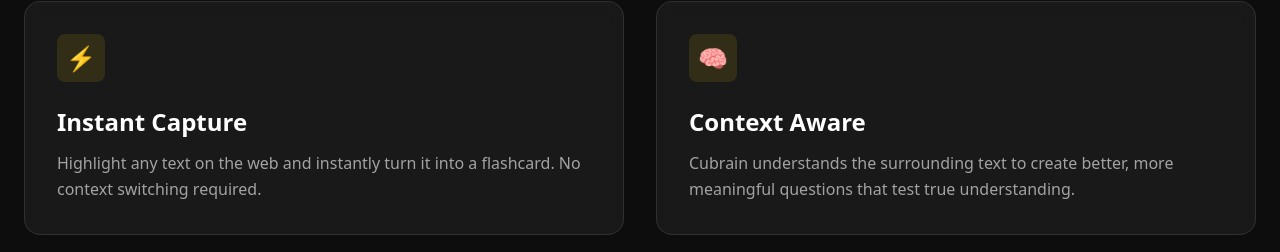
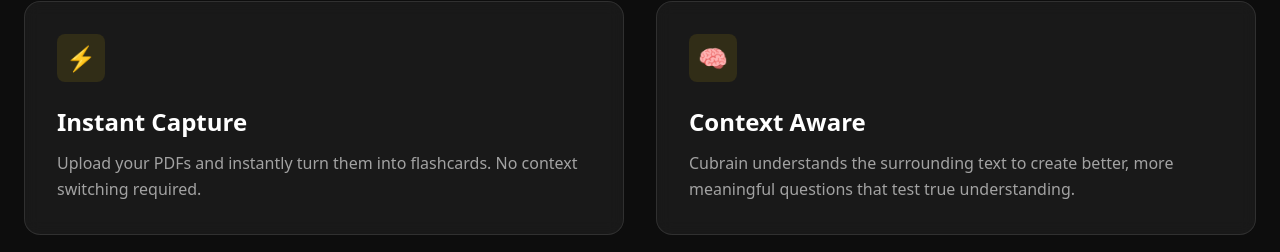
Before and after one commit to Seung-zedd/cubrain, a SvelteKit app in the folder frontend/: page / in a window 1280 px wide. Shown: the part 1862-2114 px from the top of the page. Built offline with nearby package versions, Linux system fonts and the light colour scheme; no server answers.

Commit message:
⚙️chore: change sentence from web to PDFs for matching my core logic

```diff
--- a/frontend/src/routes/(marketing)/+page.svelte
+++ b/frontend/src/routes/(marketing)/+page.svelte
@@ -180,8 +180,8 @@
         </div>
         <h3 class="text-2xl font-bold mb-3 text-white">Instant Capture</h3>
         <p class="text-white/60 leading-relaxed">
-          Highlight any text on the web and instantly turn it into a flashcard.
-          No context switching required.
+          Upload your PDFs and instantly turn them into flashcards. No context
+          switching required.
         </p>
       </div>
 
```
